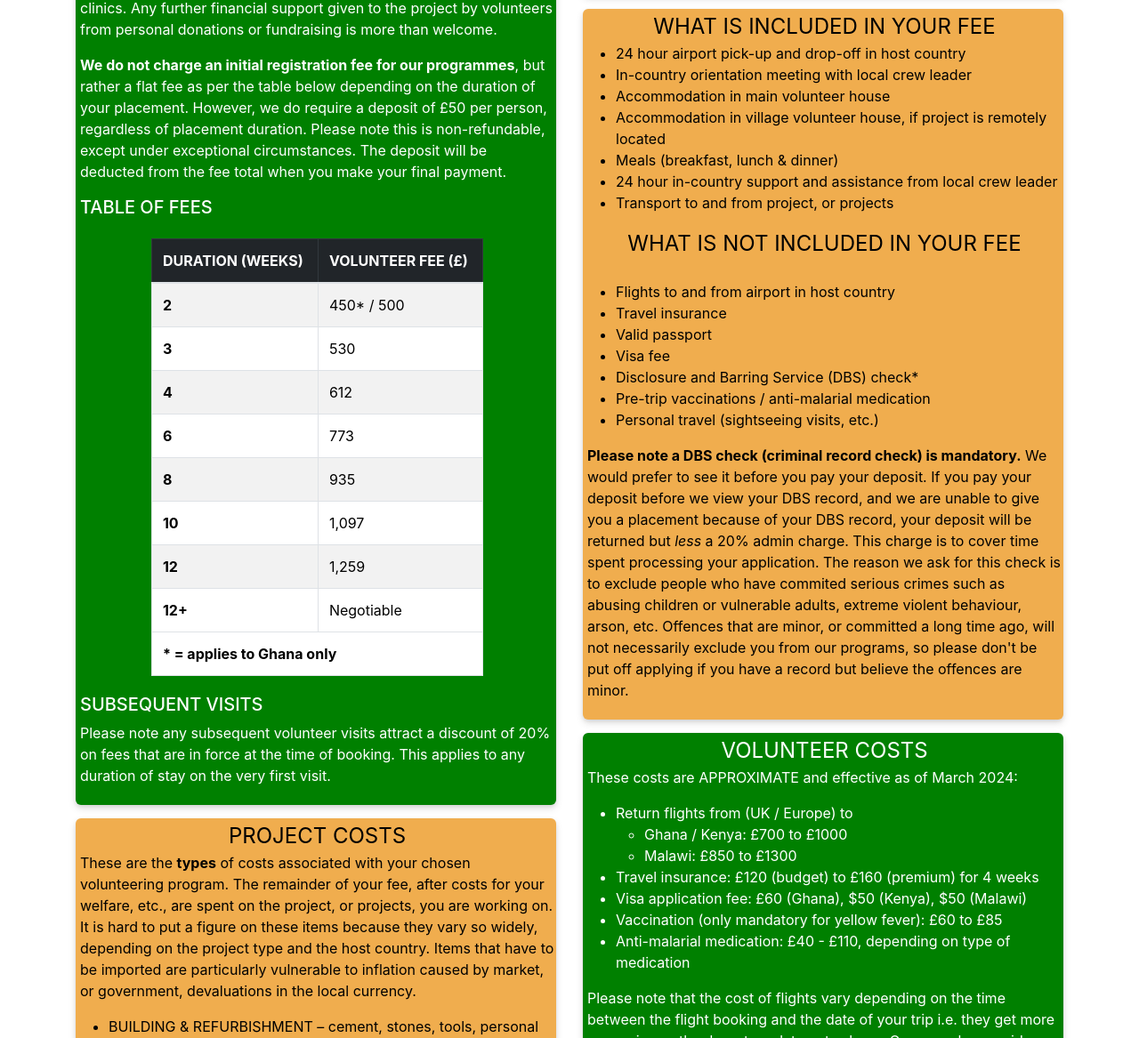
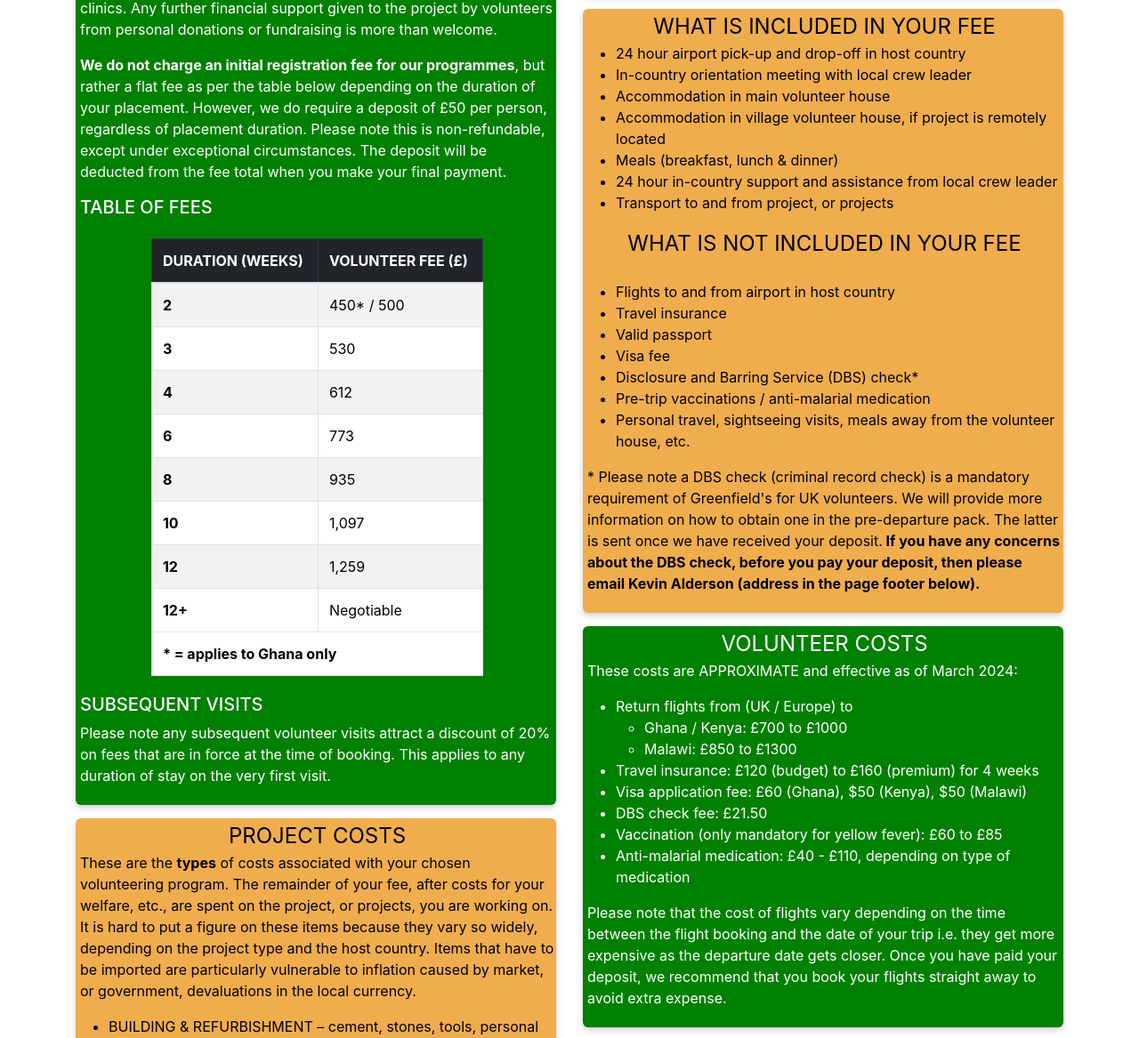
Before and after one commit to kevald1963/greenfield-africa, a Flask app: page /feescosts in a window 1280 px wide. Shown: the part 581-1748 px from the top of the page at 89% size. Run offline with Flask 2, Linux system fonts and the light colour scheme.

Commit message:
Updated text for DBS checks. Further info re DBS applications to be provided in pre-departure information pack.

```diff
--- a/templates/feescosts.html
+++ b/templates/feescosts.html
@@ -165,18 +165,13 @@
                 <li>Visa fee</li>
                 <li>Disclosure and Barring Service (DBS) check*</li>
                 <li>Pre-trip vaccinations / anti-malarial medication</li>
-                <li>Personal travel (sightseeing visits, etc.)</li>
+                <li>Personal travel, sightseeing visits, meals away from the volunteer house, etc.</li>
             </ul>
         <p>
-            <b>Please note a DBS check (criminal record check) is mandatory.</b> We would prefer to see it
-            before you pay your deposit. If you pay your deposit before we view your DBS record, and we are
-            unable to give you a placement because of  your DBS record, your deposit will be returned but
-            <i>less</i> a 20% admin charge. This charge is to cover time spent processing your application.
-            The reason we ask for this check is to exclude people who have commited serious crimes such
-            as abusing children or vulnerable adults, extreme violent behaviour, arson, etc. Offences that
-            are minor, or committed a long time ago,
-            will not necessarily exclude you from our programs, so please don't be put off applying if you
-            have a record but believe the offences are minor.
+            * Please note a DBS check (criminal record check) is a mandatory requirement of Greenfield's
+            for UK volunteers. We will provide more information on how to obtain one in the pre-departure pack.
+            The latter is sent once we have received your deposit.<b> If you have any concerns about the DBS check,
+            before you pay your deposit, then please email Kevin Alderson (address in the page footer below).</b>
         </p>
         </div>
         <!-- /.WHAT FEE INCLUDED PANEL-->
@@ -197,13 +192,14 @@
                 </li>
                 <li>Travel insurance: £120 (budget) to £160 (premium) for 4 weeks</li>
                 <li>Visa application fee: £60 (Ghana), $50 (Kenya), $50 (Malawi)</li>
+                <li>DBS check fee: £21.50</li>
                 <li>Vaccination (only mandatory for yellow fever): £60 to £85</li>
                 <li>Anti-malarial medication: £40 - £110, depending on type of medication</li>
             </ul>
             <p>
                 Please note that the cost of flights vary depending on the time between the flight booking and
                 the date of your trip i.e. they get more expensive as the departure date gets closer. Once you
-                have paid your volunteer fee, we recommend that you book your flights straight away to avoid
+                have paid your deposit, we recommend that you book your flights straight away to avoid
                 extra expense.
             </p>
         </div>
```
